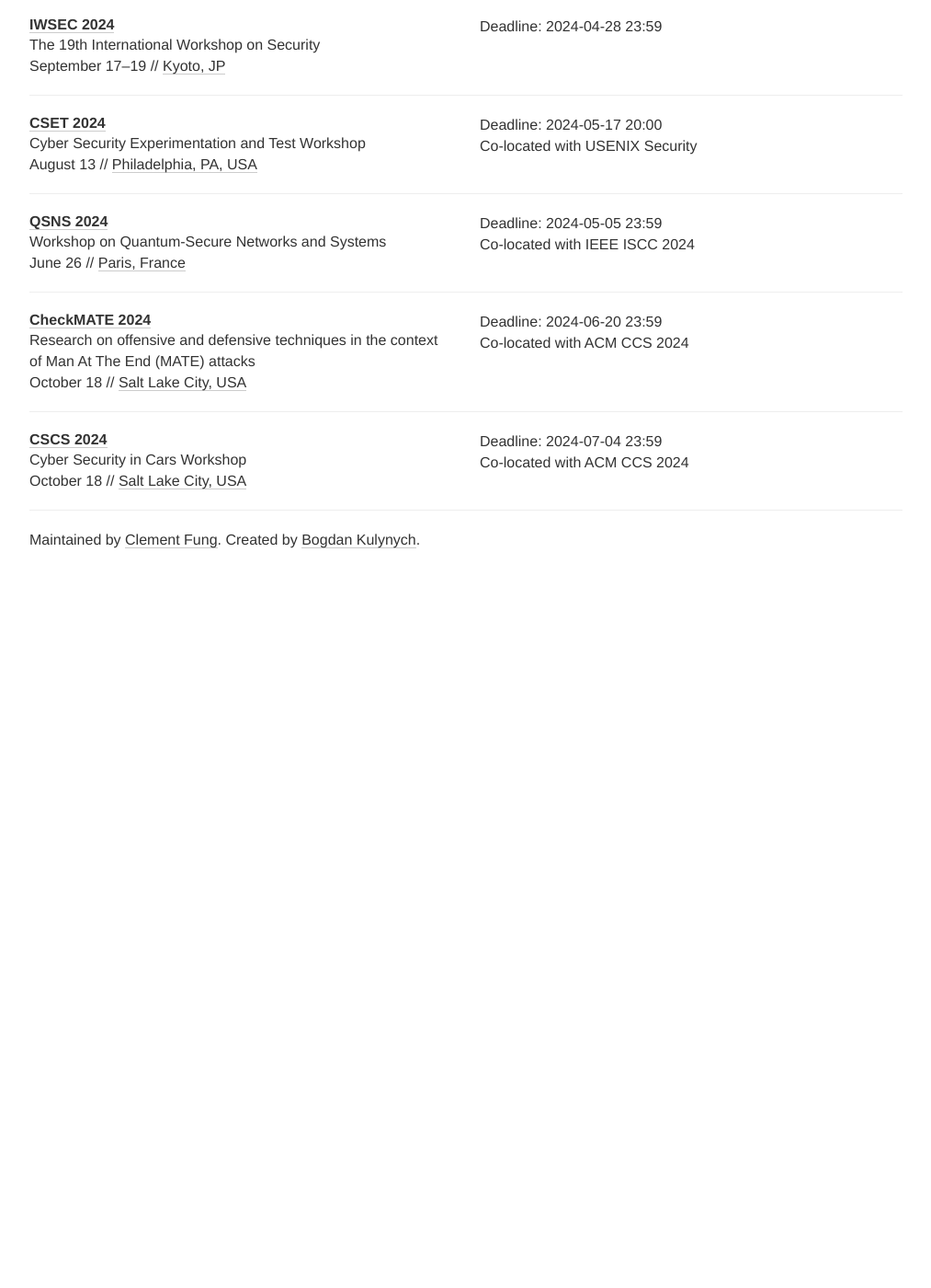
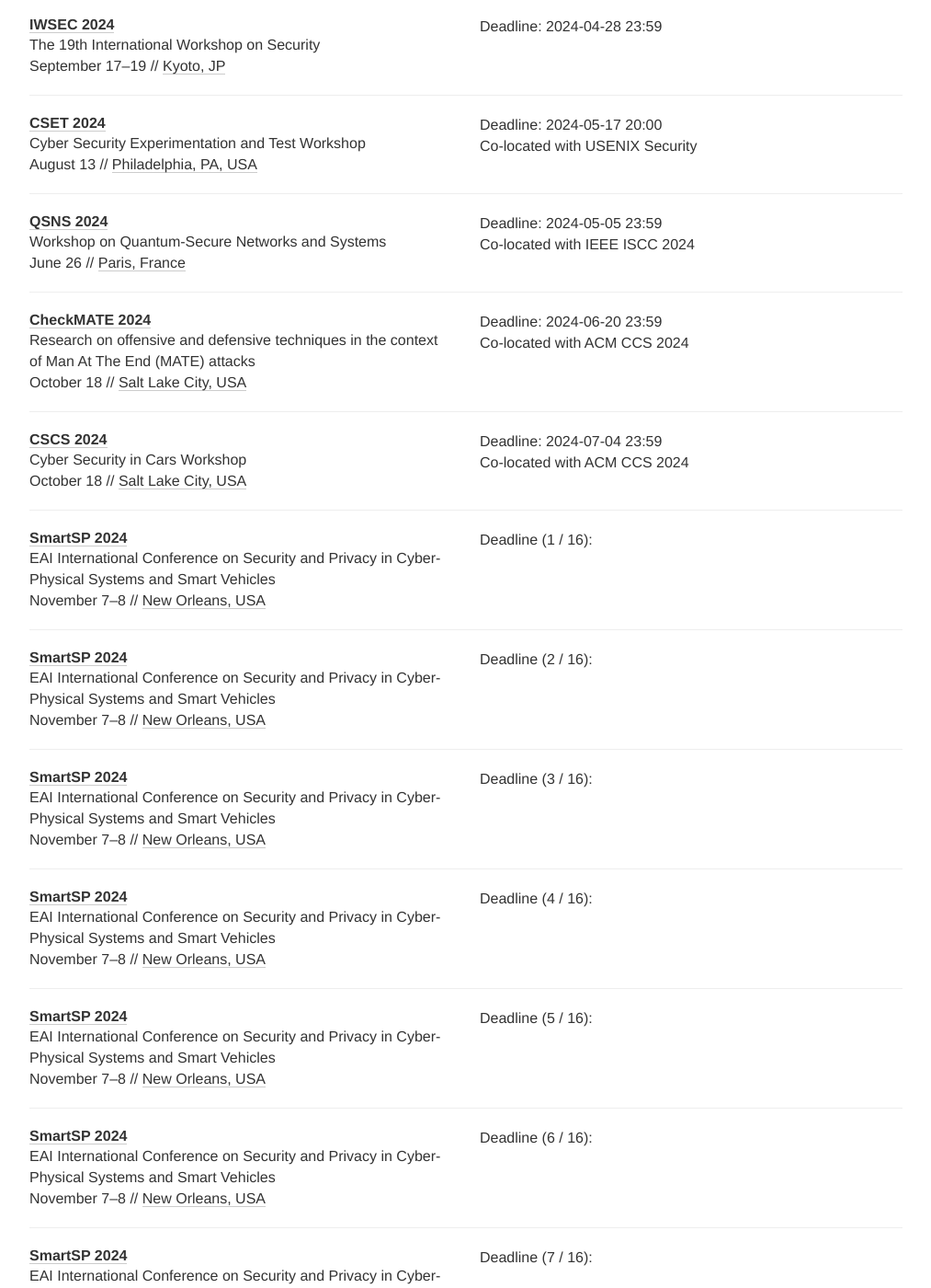
Before and after one commit to sec-deadlines/sec-deadlines.github.io, a Jekyll site: the page built from index.html, in a window 1280 px wide and 1400 px high, scrolled down 13946 px. Shown: the whole window at 92% size, without its empty margins (133-1146 px from the left). Built offline with Jekyll 4.4.1, drawn with Linux system fonts in a browser that asks for light colours; nearby versions of some CDN libraries; comment, search, counter and statistics services are not loaded; before the commit the page ends 14576 px from its top, so only the background shows below that; some of the changed text lies outside the part shown.

Commit message:
Update conferences.yml - Adding SmartSP

```diff
--- a/_data/conferences.yml
+++ b/_data/conferences.yml
@@ -1010,3 +1010,12 @@
   date: October 18
   place: Salt Lake City, USA
   tags: [SEC, PRIV, SHOP]
+
+- name: SmartSP
+  description: EAI International Conference on Security and Privacy in Cyber-Physical Systems and Smart Vehicles
+  year: 2024
+  link: https://smartsp.eai-conferences.org/2024/
+  deadline: "2024-07-15 23:59"
+  date: November 7-8
+  place: New Orleans, USA
+  tags: [SEC, PRIV, CONF]
```
